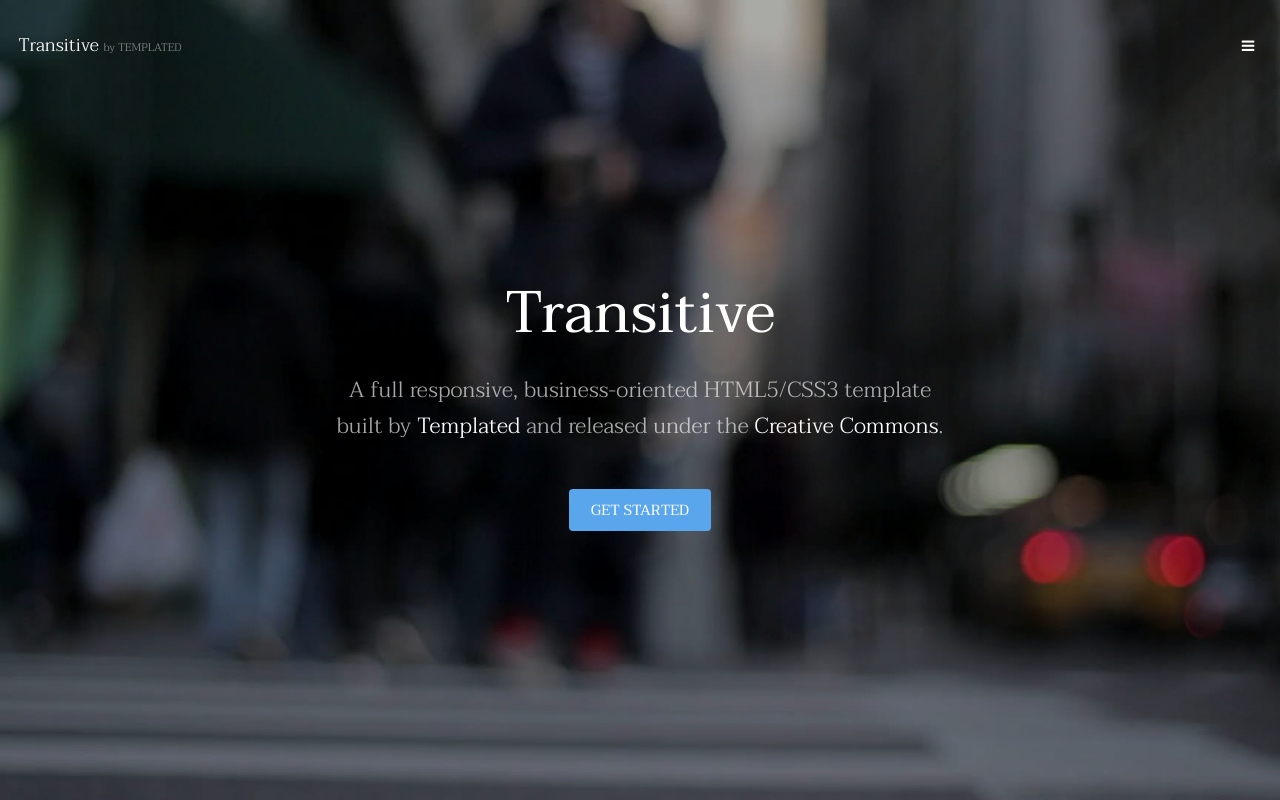
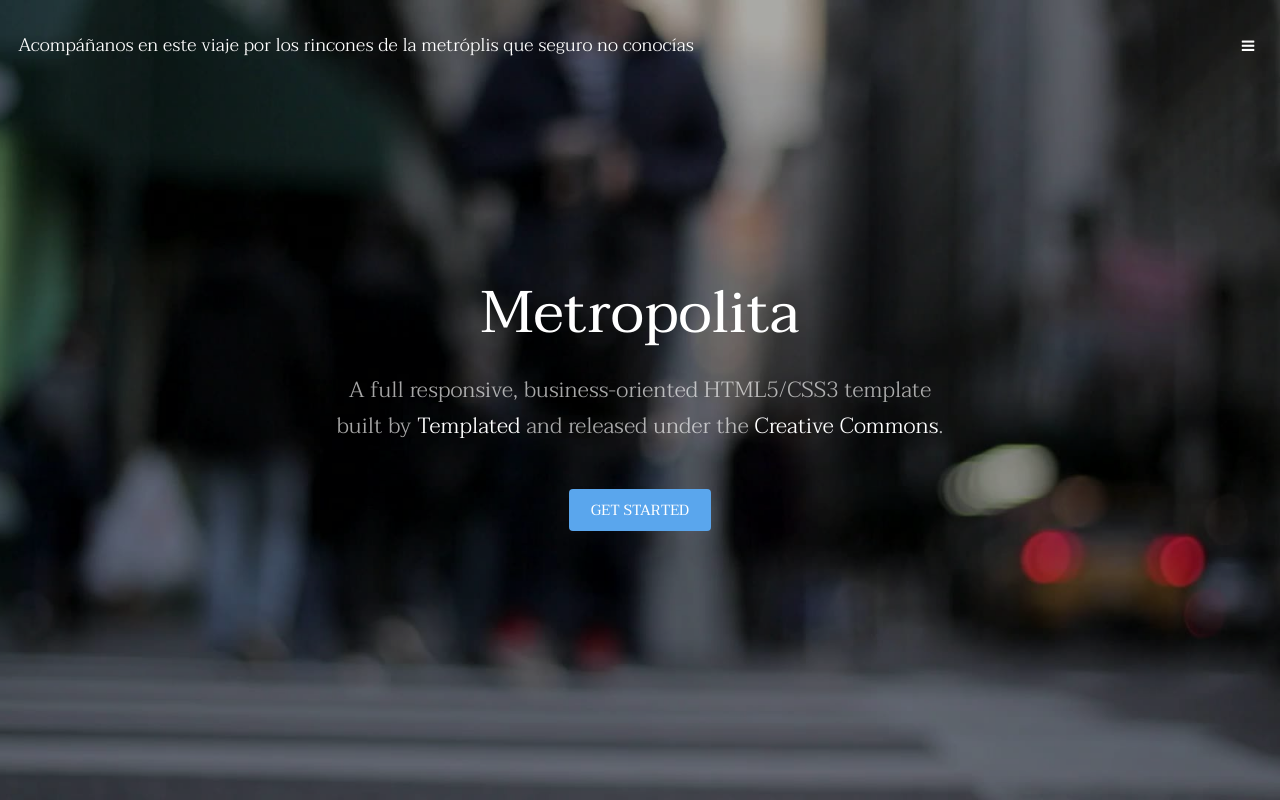
Before and after one commit to charomallols/RED_METROPOLITA, a plain HTML site: page index.html in a window 1280 px wide. Shown: the top 800 px of the page. Drawn offline with Linux system fonts and the light colour scheme.

Commit message:
cambios en la portada por Raquel

```diff
--- a/index.html
+++ b/index.html
@@ -6,7 +6,7 @@
 -->
 <html>
 	<head>
-		<title>Transitive by TEMPLATED</title>
+		<title>Metropolita</title>
 		<meta charset="utf-8" />
 		<meta name="viewport" content="width=device-width, initial-scale=1" />
 		<link rel="stylesheet" href="assets/css/main.css" />
@@ -15,8 +15,8 @@
 
 		<!-- Header -->
 			<header id="header" class="alt">
-				<div class="logo"><a href="index.html">Transitive <span>by TEMPLATED</span></a></div>
-				<a href="#menu" class="toggle"><span>Menu</span></a>
+				<div class="logo"><a href="index.html">Acompáñanos en este viaje por los rincones de la <span><a>metróplis que seguro no conocías</span></a></div>
+				<a href="#menu" class="toggle"><span></span></a>
 			</header>
 
 		<!-- Nav -->
@@ -36,7 +36,7 @@
 		-->
 			<section id="banner" data-video="images/banner">
 				<div class="inner">
-					<h1>Transitive</h1>
+					<h1>Metropolita</h1>
 					<p>A full responsive, business-oriented HTML5/CSS3 template<br />
 					built by <a href="https://templated.co/">Templated</a> and released under the <a href="https://templated.co/license">Creative Commons</a>.</p>
 					<a href="#one" class="button special scrolly">Get Started</a>
```
